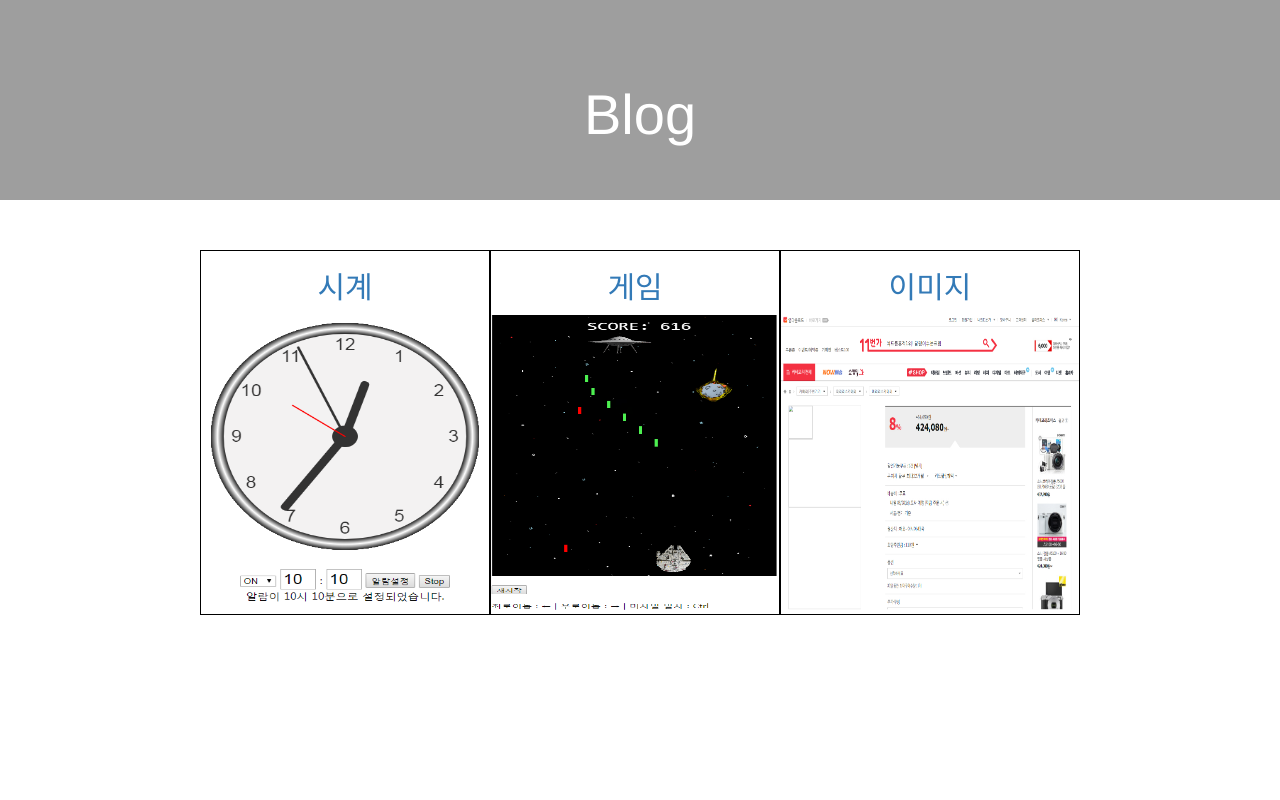
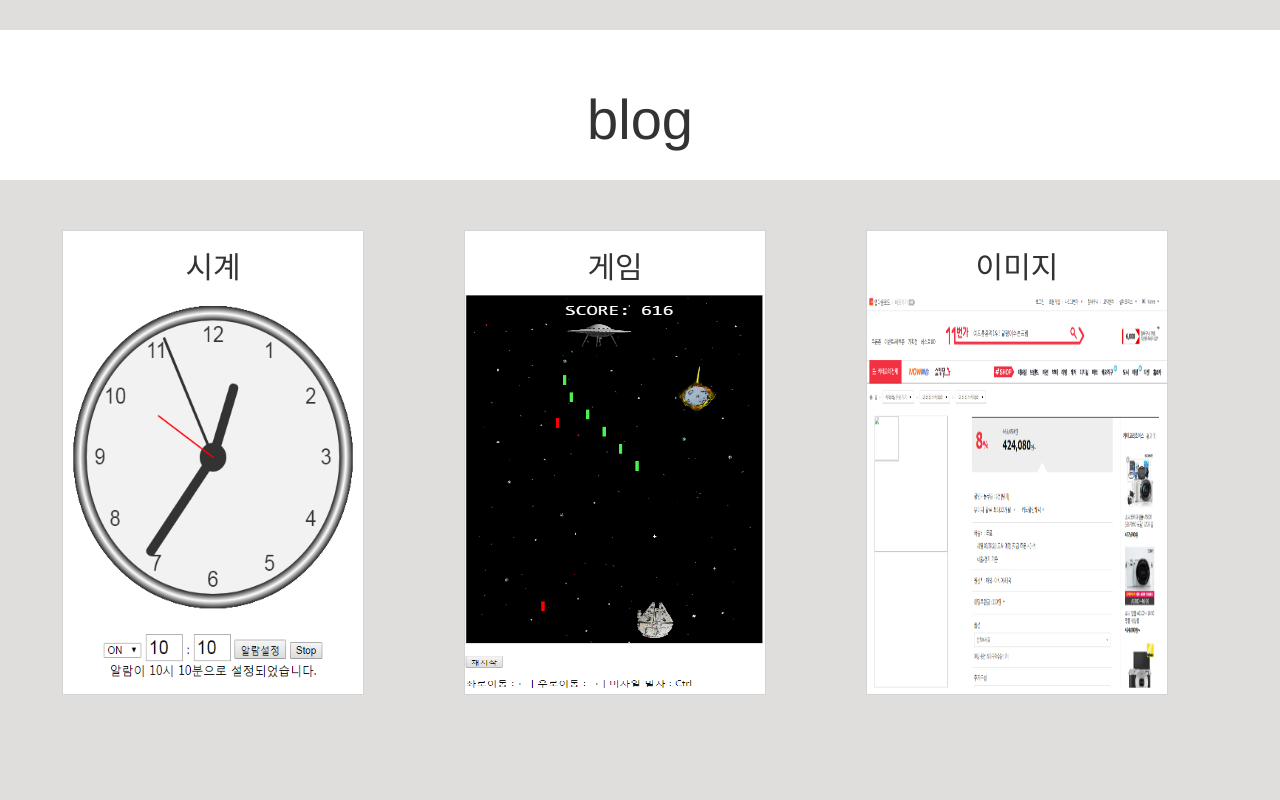
Before and after one commit to dlalstn604/Minsu, a Django app: page / in a window 1280 px wide. Run offline with Django 3.2, Linux system fonts and the light colour scheme; some libraries are stand-ins or nearby versions.

Commit message:
홈버튼 만들기/ 레이아웃 고치기

```diff
--- a/blog/static/css/blog.css
+++ b/blog/static/css/blog.css
@@ -1,53 +1,71 @@
+body {
+    background-color: #DFDEDC;
+}
+
 .header {
-    background-color: #9E9E9E;
-    margin-top: 0px;
-    color: #ffffff;
+    margin-top: 30px;
+    text-align: center;
+    height: 150px;
+    padding: 50px;
     font-size: 4em;
-    text-align: center;
-    height: 200px;
-    padding: 75px;
+    color: #333;
+    background-color: white;
 }
 
 .menu {
-    padding-left: 200px;
-    padding-right: 200px;
     display: flex;
-    margin-top: 50px;
-    justify-content: space-around;
+    padding: 50px 200px 50px 150px;
+    justify-content: center;
 }
 
 .content1 {
     display: flex;
     flex-direction: column;
+    margin: 0px 50px 30px;
     text-align: center;
-    width: 300px;
-    border: 1px solid black;
-}
-
-.content1 > img {
-    height: 300px;
+    width: 302px;
+    border: 1px solid #d4d4d4;
+    background-color: white;
 }
 
 .content2 {
     display: flex;
     flex-direction: column;
+    margin: 0px 50px 30px;
     text-align: center;
-    width: 300px;
-    border: 1px solid black;
-}
-
-.content2 > img {
-    height: 300px;
+    width: 302px;
+    border: 1px solid #d4d4d4;
+    background-color: white;
 }
 
 .content3 {
     display: flex;
     flex-direction: column;
+    margin: 0px 50px 30px;
     text-align: center;
+    width: 302px;
+    border: 1px solid #d4d4d4;
+    background-color: white;
+}
+
+a > img {
     width: 300px;
-    border: 1px solid black;
+    height: 400px;
+    border: 0;
+}
+
+.content2 > img {
+    width: 300px;
+    height: 400px;
+    border: 0;
 }
 
 .content3 > img {
-    height: 300px;
+    width: 300px;
+    height: 400px;
+    border: 0;
 }
+
+a {
+    color: black;
+}
--- a/blog/templates/blog/image.html
+++ b/blog/templates/blog/image.html
@@ -13,7 +13,7 @@
 </head>
 
 <body>
-
+    <button class="btn" onclick="location.href='http://127.0.0.1:8000'">Home</button>
     <div>
         <img src="{% static 'image/배경화면.jpg' %}" alt="">
     </div>
@@ -28,6 +28,7 @@
             <img src="{% static 'image/오른쪽.jpg' %}" alt="" style="padding-left: 100px">
         </div>
     </div>
+    <div class="story">fsfdsd dfdsd dfdsd dfdsd dfdsd dfdsd dfdsd dfdsd dfdsd dfdsd dfdsd dfdsd d</div>
 
 
     <script>
--- a/blog/templates/blog/post_list.html
+++ b/blog/templates/blog/post_list.html
@@ -13,31 +13,29 @@
 
 <body>
     <div class="header">
-        Blog
+        blog
     </div>
     <div class="menu">
-
         <div class="content1">
+            <h2>시계</h2>
             <a href="{% url 'clock' %}">
-                <h2>시계</h2>
+                <img src="{% static 'image/시계이미지.png' %}" alt="">
             </a>
-            <img src="{% static 'image/시계이미지.png' %}" alt="">
         </div>
 
         <div class="content2">
+            <h2>게임</h2>
             <a href="{% url 'my_game' %}">
-                <h2>게임</h2>
+                <img src="{% static 'image/게임이미지.png' %}" alt="">
             </a>
-            <img src="{% static 'image/게임이미지.png' %}" alt="">
         </div>
 
         <div class="content3">
+            <h2>이미지</h2>
             <a href="{% url 'image' %}">
-                <h2>이미지</h2>
+                <img src="{% static 'image/11번가 이미지.png' %}" alt="">
             </a>
-            <img src="{% static 'image/11번가 이미지.png' %}" alt="">
         </div>
-
     </div>
 </body>
 
```
Also changed, not shown: blog/static/css/clock.css (+26 -0 lines), blog/static/css/game.css (added, +27 -0 lines), blog/static/css/image.css (+22 -0 lines), blog/templates/blog/clock.html (+25 -5 lines), blog/templates/blog/my_game.html (+4 -7 lines).
